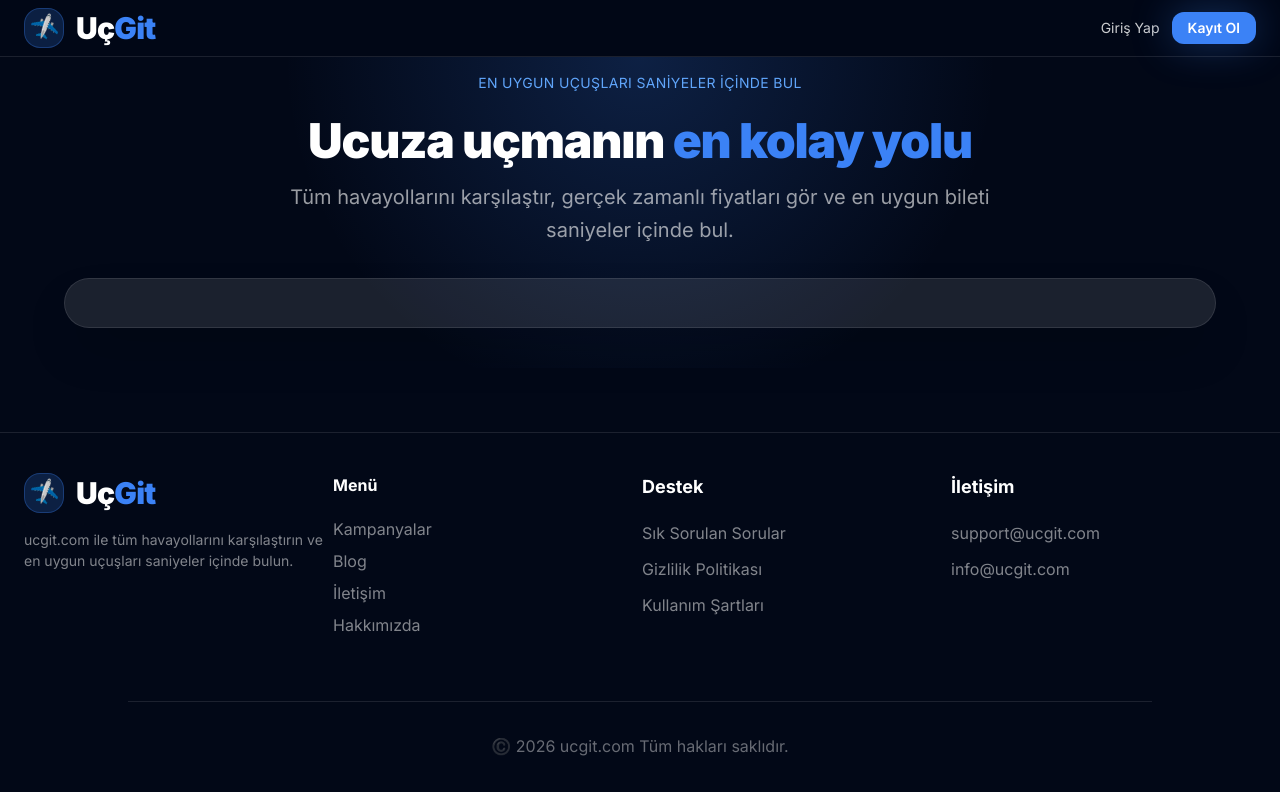
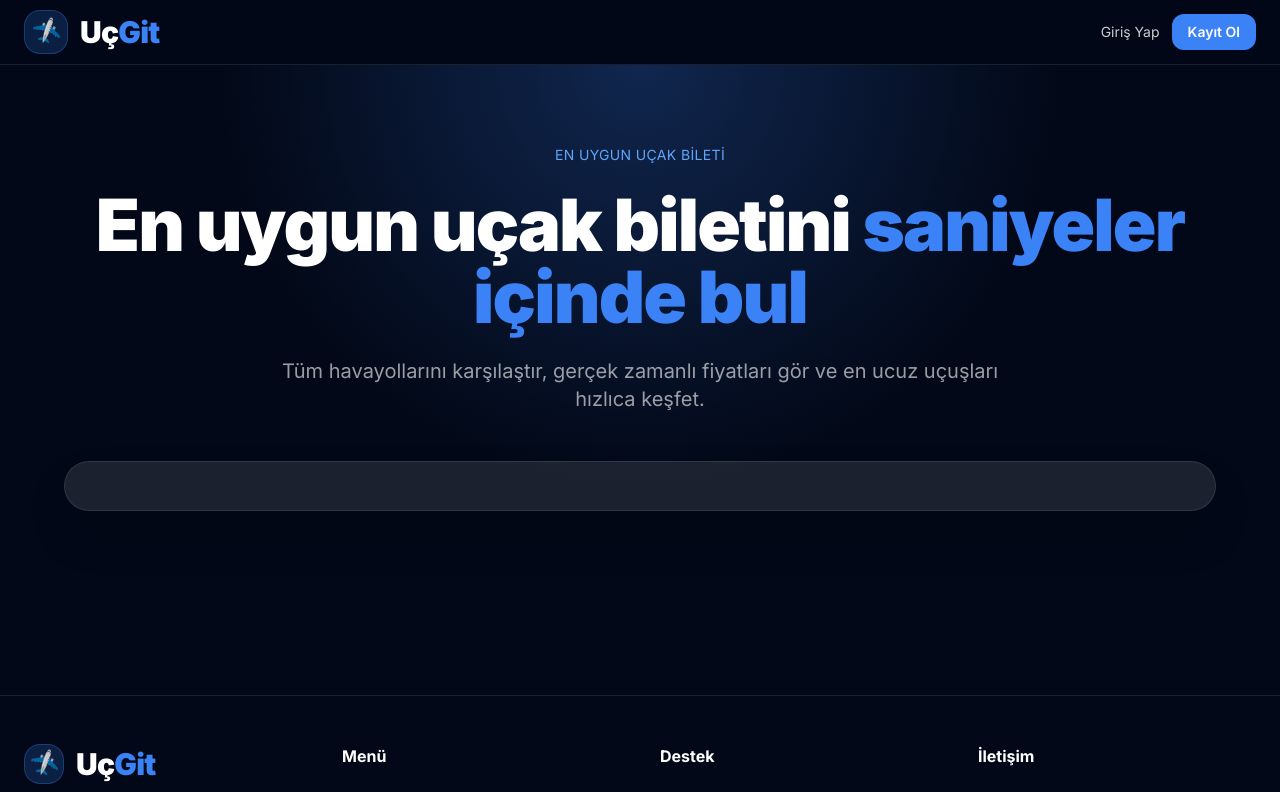
Before and after one commit to melihizzet/flight-platform, a Next.js app: page / in a window 1280 px wide. Shown: the top 792 px of the page. Built offline with nearby package versions, Linux system fonts and the light colour scheme.

Commit message:
update two

```diff
--- a/app/page.tsx
+++ b/app/page.tsx
@@ -10,8 +10,11 @@ const inter = Inter({
 export default function HomePage() {
   return (
     <main
-      className={`${inter.className} min-h-screen bg-[#020817] text-white overflow-x-hidden`}
+      className={inter.className + " min-h-screen bg-[#020817] text-white overflow-x-hidden"}
     >
+      {/* SEO */}
+      <title>UçGit | En Uygun Uçak Bileti Bul</title>
+
       {/* TRAVELPAYOUTS */}
       <Script id="travelpayouts-widget" strategy="afterInteractive">
         {`
@@ -27,17 +30,14 @@ export default function HomePage() {
 
       {/* HEADER */}
       <header className="border-b border-white/10 backdrop-blur-xl sticky top-0 z-50 bg-[#020817]/90">
-        <div className="max-w-7xl mx-auto px-6 h-14 flex items-center justify-between">
+        <div className="max-w-7xl mx-auto px-6 h-16 flex items-center justify-between">
 
-          {/* LOGO */}
           <a href="/" className="flex items-center gap-3">
 
-            <div className="w-10 h-10 rounded-2xl bg-blue-500/20 flex items-center justify-center border border-blue-500/30">
-
+            <div className="w-11 h-11 rounded-2xl bg-blue-500/20 flex items-center justify-center border border-blue-500/30">
               <span className="text-blue-400 text-xl rotate-[-25deg]">
                 ✈️
               </span>
-
             </div>
 
             <h1 className="text-3xl font-black tracking-tight">
@@ -46,47 +46,42 @@ export default function HomePage() {
 
           </a>
 
-          {/* ACTIONS */}
           <div className="flex items-center gap-3">
+
             <button className="text-sm text-white/80 hover:text-white transition">
               Giriş Yap
             </button>
 
-            <button className="bg-blue-500 hover:bg-blue-400 transition-all duration-300 shadow-[0_0_40px_rgba(59,130,246,0.35)] px-4 py-1.5 rounded-xl text-sm font-semibold">
+            <button className="bg-blue-500 hover:bg-blue-400 transition px-4 py-2 rounded-xl text-sm font-semibold">
               Kayıt Ol
             </button>
+
           </div>
-
         </div>
       </header>
 
       {/* HERO */}
-      <section className="relative py-4 px-6">
+      <section className="relative py-20 px-6">
 
-        {/* BACKGROUND EFFECT */}
-        <div className="absolute inset-0 bg-[radial-gradient(circle_at_top,rgba(59,130,246,0.20),transparent_50%)]"></div>
+        <div className="absolute inset-0 bg-[radial-gradient(circle_at_top,rgba(59,130,246,0.25),transparent_50%)]"></div>
 
         <div className="max-w-7xl mx-auto relative z-10 text-center">
 
-          <div className="max-w-5xl mx-auto">
-
           <p className="text-blue-400 mb-6 text-sm tracking-wide uppercase">
-              En uygun uçuşları saniyeler içinde bul
+            En Uygun Uçak Bileti
           </p>
 
-            <h1 className="text-xl md:text-5xl font-black leading-tight mb-4 tracking-tight">
-              Ucuza uçmanın{" "}
+          <h1 className="text-4xl md:text-7xl font-black leading-tight mb-6 tracking-tight">
+            En uygun uçak biletini{" "}
             <span className="text-blue-500">
-                en kolay yolu
+              saniyeler içinde bul
             </span>
           </h1>
 
-            <p className="text-xl text-white/60 max-w-3xl mx-auto mb-8 leading-relaxed">
-              Tüm havayollarını karşılaştır, gerçek zamanlı fiyatları gör ve
-              en uygun bileti saniyeler içinde bul.
+          <p className="text-lg md:text-xl text-white/60 max-w-3xl mx-auto mb-12 leading-relaxed">
+            Tüm havayollarını karşılaştır, gerçek zamanlı fiyatları gör
+            ve en ucuz uçuşları hızlıca keşfet.
           </p>
-
-          </div>
 
           {/* SEARCH */}
           <div className="max-w-6xl mx-auto">
@@ -95,7 +90,6 @@ export default function HomePage() {
               <div id="tpwl-search"></div>
             </div>
 
-            {/* RESULTS */}
             <div className="mt-6">
               <div id="tpwl-tickets"></div>
             </div>
@@ -103,28 +97,22 @@ export default function HomePage() {
           </div>
 
         </div>
-
       </section>
 
       {/* FOOTER */}
-      <footer className="border-t border-white/10 py-10 mt-16">
+      <footer className="border-t border-white/10 py-12 mt-20">
 
-        <div className="max-w-7xl mx-auto px-6 grid md:grid-cols-4 gap-1">
+        <div className="max-w-7xl mx-auto px-6 grid md:grid-cols-4 gap-10">
 
           {/* BRAND */}
           <div>
 
-            <a
-              href="/"
-              className="flex items-center gap-3 mb-4"
-            >
+            <a href="/" className="flex items-center gap-3 mb-4">
 
               <div className="w-10 h-10 rounded-2xl bg-blue-500/20 flex items-center justify-center border border-blue-500/30">
-
                 <span className="text-blue-400 text-xl rotate-[-25deg]">
                   ✈️
                 </span>
-
               </div>
 
               <h1 className="text-3xl font-black tracking-tight">
@@ -133,9 +121,8 @@ export default function HomePage() {
 
             </a>
 
-            <p className="text-white/50 leading-normal text-sm">
-              ucgit.com ile tüm havayollarını karşılaştırın ve en uygun uçuşları
-              saniyeler içinde bulun.
+            <p className="text-white/50 text-sm leading-relaxed">
+              UçGit ile tüm havayollarını karşılaştırın ve en uygun uçuşları saniyeler içinde bulun.
             </p>
 
           </div>
@@ -143,37 +130,25 @@ export default function HomePage() {
           {/* MENU */}
           <div>
 
-            <h4 className="font-bold mb-5 text-base">
+            <h4 className="font-bold mb-5">
               Menü
             </h4>
 
-            <div className="flex flex-col gap-2 text-white/50">
+            <div className="flex flex-col gap-3 text-white/50">
 
-              <a
-                href="/campaigns"
-                className="hover:text-white transition"
-              >
+              <a href="/campaigns" className="hover:text-white transition">
                 Kampanyalar
               </a>
 
-              <a
-                href="/blog"
-                className="hover:text-white transition"
-              >
+              <a href="/blog" className="hover:text-white transition">
                 Blog
               </a>
 
-              <a
-                href="/contact"
-                className="hover:text-white transition"
-              >
+              <a href="/contact" className="hover:text-white transition">
                 İletişim
               </a>
 
-              <a
-                href="/about"
-                className="hover:text-white transition"
-              >
+              <a href="/about" className="hover:text-white transition">
                 Hakkımızda
               </a>
 
@@ -184,30 +159,21 @@ export default function HomePage() {
           {/* SUPPORT */}
           <div>
 
-            <h4 className="font-bold mb-5 text-lg">
+            <h4 className="font-bold mb-5">
               Destek
             </h4>
 
             <div className="flex flex-col gap-3 text-white/50">
 
-              <a
-                href="/faq"
-                className="hover:text-white transition"
-              >
+              <a href="/faq" className="hover:text-white transition">
                 Sık Sorulan Sorular
               </a>
 
-              <a
-                href="/privacy-policy"
-                className="hover:text-white transition"
-              >
+              <a href="/privacy-policy" className="hover:text-white transition">
                 Gizlilik Politikası
               </a>
 
-              <a
-                href="/terms"
-                className="hover:text-white transition"
-              >
+              <a href="/terms" className="hover:text-white transition">
                 Kullanım Şartları
               </a>
 
@@ -218,13 +184,15 @@ export default function HomePage() {
           {/* CONTACT */}
           <div>
 
-            <h4 className="font-bold mb-5 text-lg">
+            <h4 className="font-bold mb-5">
               İletişim
             </h4>
 
             <div className="flex flex-col gap-3 text-white/50">
+
               <p>support@ucgit.com</p>
               <p>info@ucgit.com</p>
+
             </div>
 
           </div>
@@ -233,7 +201,7 @@ export default function HomePage() {
 
         {/* COPYRIGHT */}
         <div className="max-w-5xl mx-auto px-6 mt-16 pt-8 border-t border-white/10 text-center text-white/40">
-          ©️ 2026 ucgit.com Tüm hakları saklıdır.
+          © 2026 UçGit.com — Tüm hakları saklıdır.
         </div>
 
       </footer>
```
Lines whose indentation alone changed are shown as unchanged.
